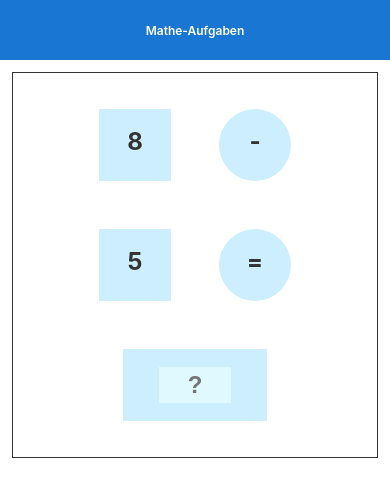
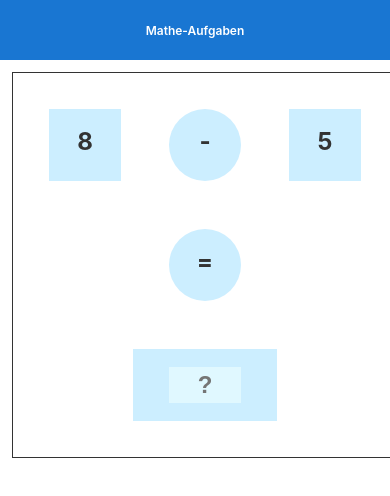
Before and after one commit to kaizickmann/tutorial-math-exercise, an Angular app: page /start in a window 390 px wide. Both pictures are taken after a click on the button "Start". Shown: the top 496 px of the page. Built offline with nearby package versions, Linux system fonts and the light colour scheme.

Commit message:
Adapted to mobile layout.

```diff
--- a/src/app/result/result.component.css
+++ b/src/app/result/result.component.css
@@ -1,12 +1,8 @@
 :host {
     margin: 1em auto 0;
-}
-
-.result {
     border: 1px solid;
     padding: 1em;
     text-align: center;
-    font-size: 2em;
 }
 
 .summary {
--- a/src/app/start/start.component.css
+++ b/src/app/start/start.component.css
@@ -1,8 +1,5 @@
 :host {
     margin: 1em auto 0;
-}
-
-.start {
     border: 1px solid;
     padding: 1em;
     text-align: left;
--- a/src/app/task/task.component.css
+++ b/src/app/task/task.component.css
@@ -1,17 +1,20 @@
 :host {
+    border: 1px solid;
     margin: 1em auto 0;
-}
-
-.task {
-    border: 1px solid;
     padding: 1em;
     text-align: center;
     display: flex;
+    flex-direction: column;
     flex-wrap: wrap;
     justify-content: center;
 }
 
-.task div {
+.block {
+  display: flex;
+  justify-content: center;
+}
+
+.operand, .opcode, .result {
     display: inline-block;
     background-color: #cef;
     margin: 1em;
@@ -26,12 +29,12 @@
     border-radius: 1.5em;
 }
 
-.task div.result {
+.result {
     padding: .75em 1em;
     width: 4em;
 }
 
-.task div input {
+input {
     background-color: #e0f8ff;
     border: none;
     text-align: center;
--- a/src/app/task/task.component.html
+++ b/src/app/task/task.component.html
@@ -1,9 +1,15 @@
 <div class="task" *ngIf="task">
+  <div class="block">
     <div class="operand one">{{task.operand1}}</div>
     <div class="opcode operation">{{task.operation}}</div>
     <div class="operand two">{{task.operand2}}</div>
+  </div>
+  <div class="block">
     <div class="opcode comp">=</div>
+  </div>
+  <div class="block">
     <div class="result">
         <input id="userInput" [(ngModel)]="userInput" placeholder="?" (keydown.enter)="solved()">
     </div>
+  </div>
 </div>
```
